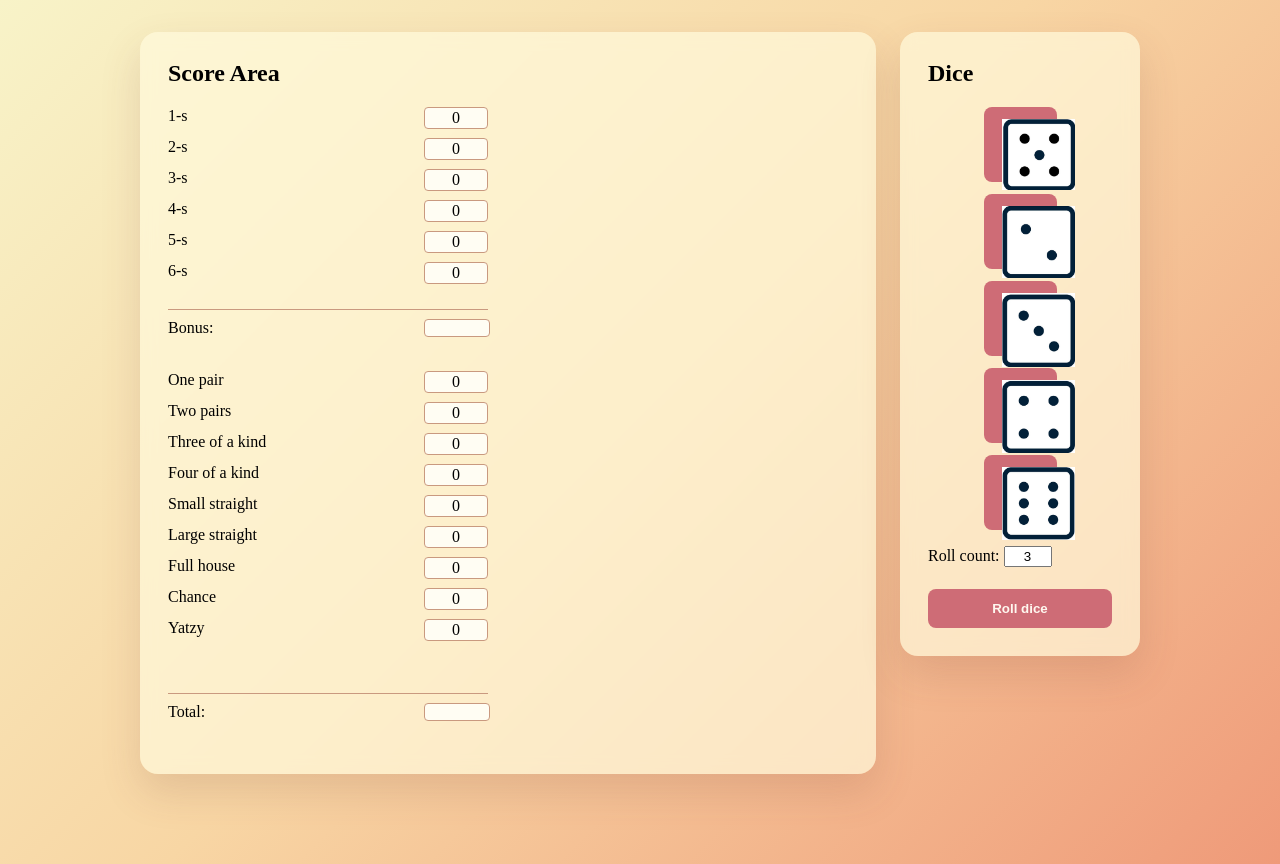
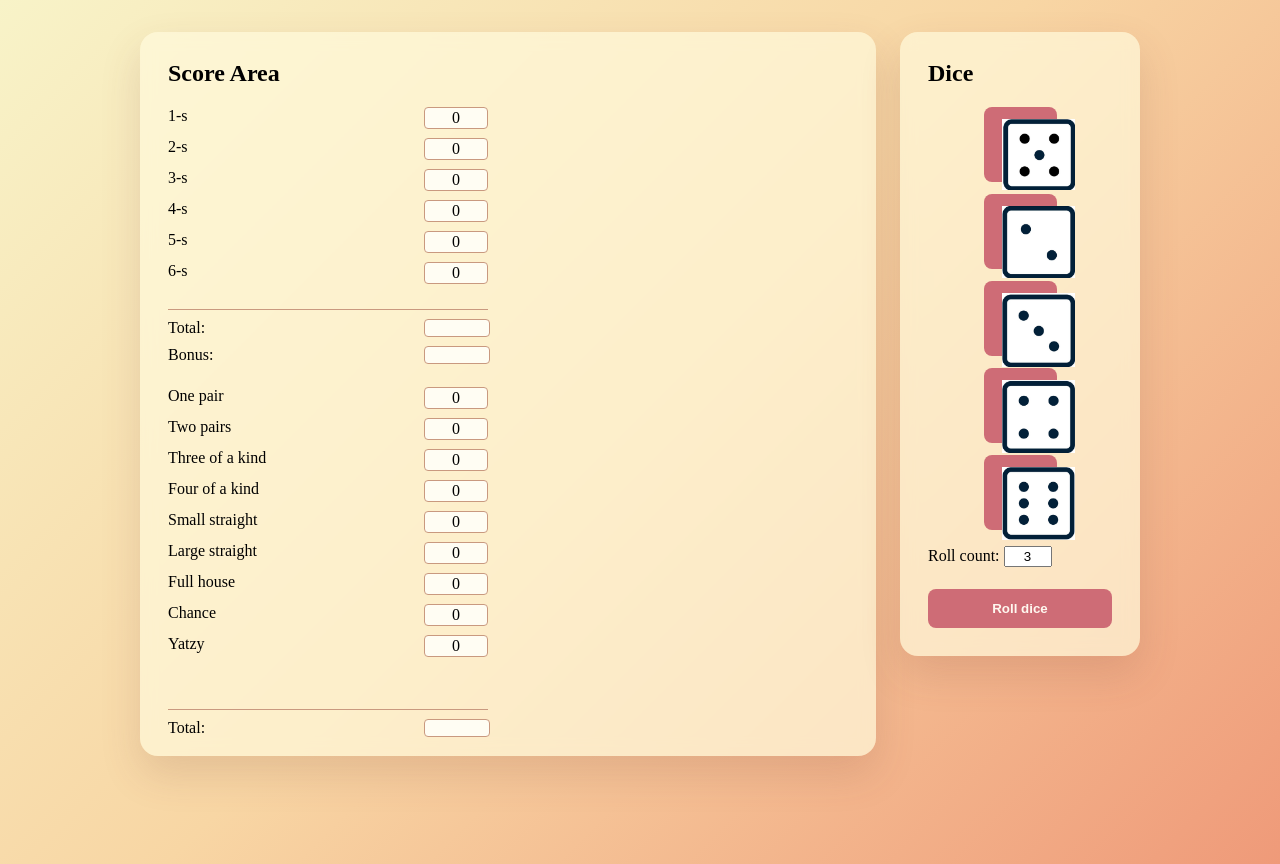
Before and after one commit to LPRosendahl/DIPYatzy, a website with bundled scripts: page client/index.html in a window 1280 px wide. Built offline with nearby package versions, Linux system fonts and the light colour scheme.

Commit message:
GUI for Bonus made actually now

```diff
--- a/client/gui.js
+++ b/client/gui.js
@@ -31,7 +31,6 @@ scoreInputs.forEach((button, index) => {
 
         sum.value = calculateTotalSum(scoreInputs);
         upperSum.value = calculateUpperSum(scoreInputs);
-        upperSum.classList.toggle("bonus-reached", Number(upperSum.value) >= 63);
     });
 })
 
--- a/client/index.css
+++ b/client/index.css
@@ -56,8 +56,19 @@ h2 {
 	display: grid;
 	grid-column: 1 / -1;
 	grid-template-columns: minmax(130px, 1fr) 64px;
-	padding: 9px 0;
+	padding: 9px 0 ;
+	margin-bottom: -9px;
 	border-top: 1px solid #c9997f;
+	padding-bottom: 0px;
+}
+
+
+.score-list p.bonus-row {
+	display: grid;
+	grid-column: 1 / -1;
+	grid-template-columns: minmax(130px, 1fr) 64px;
+	margin-bottom: 14px;
+	margin-top: 9px;
 }
 
 .score-list input, output {
@@ -100,10 +111,6 @@ h2 {
 	width: 40px;
     text-align: center;
 
-}
-
-#upperSum.bonus-reached {
-	color: green;
 }
 
 button {
--- a/client/index.html
+++ b/client/index.html
@@ -19,7 +19,8 @@
 					<p>4-s<input type="button" value="0"></p>
 					<p>5-s<input type="button" value="0"></p>
 					<p>6-s<input type="button" value="0"></p>
-					<p class="sum-row">Bonus: <output id="upperSum"></output></p>
+					<p class="sum-row upper-total">Total: <output id="upperSum"></output></p>
+					<p class="bonus-row">Bonus: <output></output></p>
 					<p>One pair<input type="button" value="0"></p>
 					<p>Two pairs<input type="button" value="0"></p>
 					<p>Three of a kind<input type="button" value="0"></p>
```
